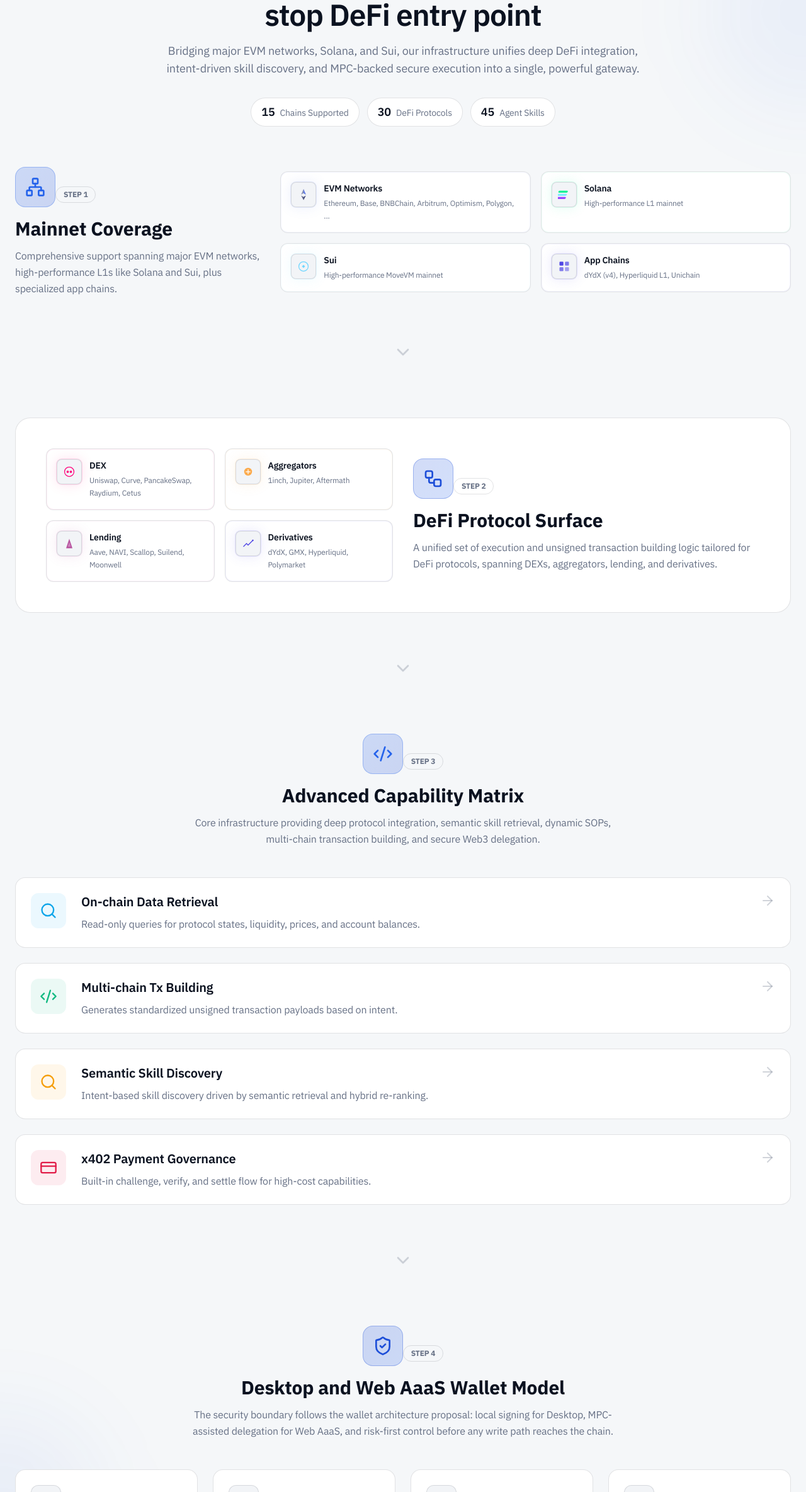
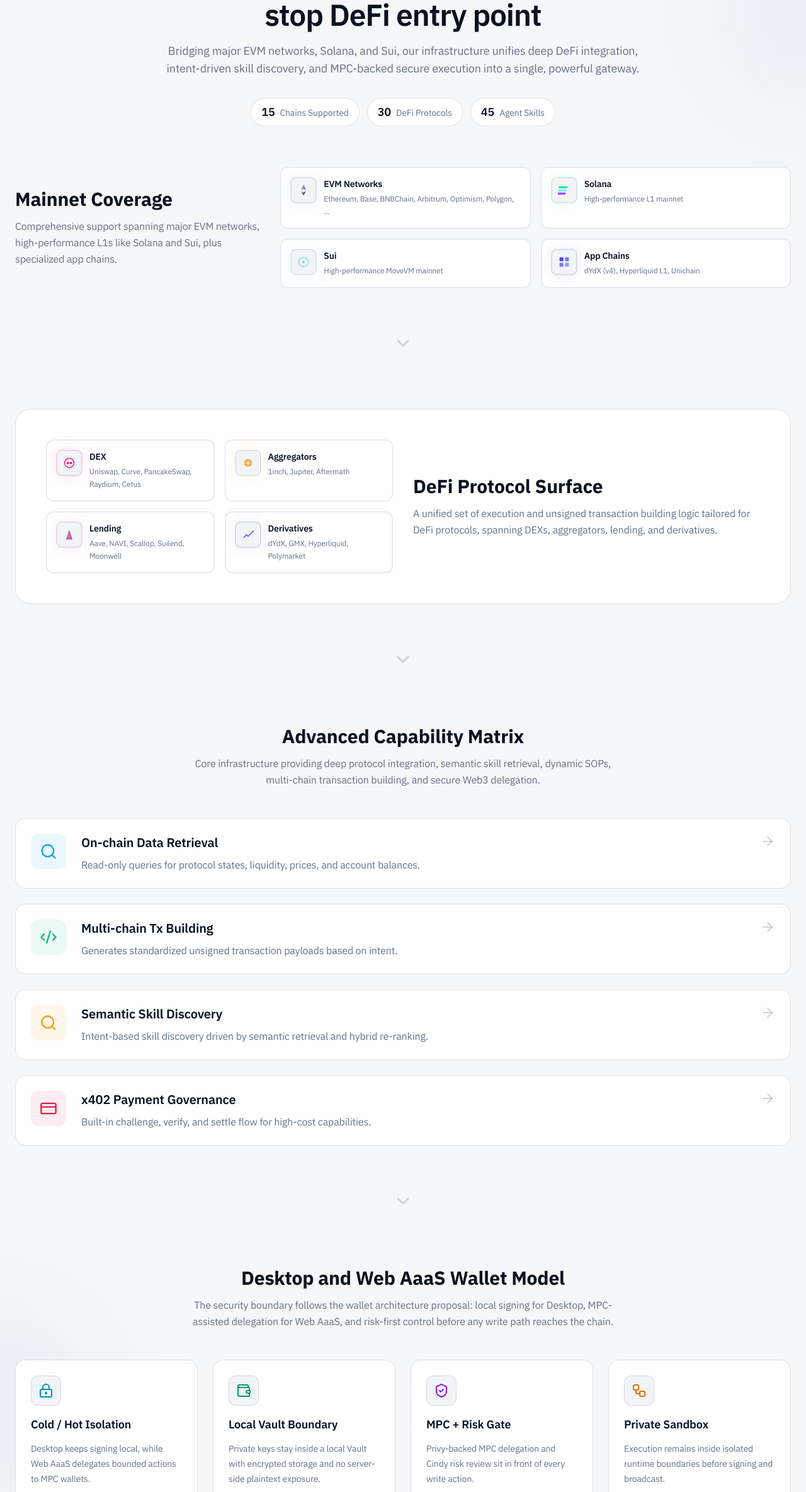
Before and after one commit to SumAlphaAI/website-en, a Next.js app: page / in a window 1280 px wide. Shown: the part 1020-3389 px from the top of the page at 63% size. Built offline with nearby package versions, Linux system fonts and the light colour scheme.

Commit message:
Update BlockchainDefiEcosystem.tsx

```diff
--- a/components/BlockchainDefiEcosystem.tsx
+++ b/components/BlockchainDefiEcosystem.tsx
@@ -1,7 +1,7 @@
 'use client';
 
 import type { ComponentType } from 'react';
-import { ShieldCheck, LockKeyhole, Workflow, Wallet, Search, CreditCard, Code2, Globe, Network, ArrowRight, ChevronDown } from 'lucide-react';
+import { ShieldCheck, LockKeyhole, Workflow, Wallet, Search, CreditCard, Code2, Globe, ArrowRight, ChevronDown } from 'lucide-react';
 import { motion } from 'framer-motion';
 
 type BrandItem = {
@@ -196,12 +196,6 @@
             >
               <div className="grid md:grid-cols-3 gap-8 items-center">
                 <div className="md:col-span-1">
-                  <div className="inline-flex items-center justify-center w-16 h-16 rounded-2xl bg-gradient-to-br from-[color:var(--accent)]/20 to-[color:var(--accent-2)]/20 border border-[color:var(--accent)]/30 mb-4">
-                    <Network className="w-8 h-8 text-[color:var(--accent)]" />
-                  </div>
-                  <div className="inline-block px-3 py-1 rounded-full text-xs font-bold mb-3 border border-[color:var(--line)] text-[color:var(--muted)]">
-                    STEP 1
-                  </div>
                   <h3 className="text-2xl md:text-3xl font-bold text-[color:var(--foreground)] mb-3">Mainnet Coverage</h3>
                   <p className="text-[color:var(--muted)] text-base leading-relaxed">
                     Comprehensive support spanning major EVM networks, high-performance L1s like Solana and Sui, plus specialized app chains.
@@ -282,12 +276,6 @@
                     </div>
                   </div>
                   <div className="order-1 md:order-2">
-                    <div className="inline-flex items-center justify-center w-16 h-16 rounded-2xl bg-gradient-to-br from-[color:var(--accent-2)]/20 to-[color:var(--accent)]/20 border border-[color:var(--accent-2)]/30 mb-4">
-                      <Workflow className="w-8 h-8 text-[color:var(--accent-2)]" />
-                    </div>
-                    <div className="inline-block px-3 py-1 rounded-full text-xs font-bold mb-3 border border-[color:var(--line)] text-[color:var(--muted)]">
-                      STEP 2
-                    </div>
                     <h3 className="text-2xl md:text-3xl font-bold text-[color:var(--foreground)] mb-3">DeFi Protocol Surface</h3>
                     <p className="text-[color:var(--muted)] text-base leading-relaxed">
                       A unified set of execution and unsigned transaction building logic tailored for DeFi protocols, spanning DEXs, aggregators, lending, and derivatives.
@@ -311,12 +299,6 @@
               className="relative"
             >
               <div className="text-center mb-12">
-                <div className="inline-flex items-center justify-center w-16 h-16 rounded-2xl bg-gradient-to-br from-[color:var(--accent)]/20 to-[color:var(--accent-2)]/20 border border-[color:var(--accent)]/30 mb-4 mx-auto">
-                  <Code2 className="w-8 h-8 text-[color:var(--accent)]" />
-                </div>
-                <div className="inline-block px-3 py-1 rounded-full text-xs font-bold mb-3 border border-[color:var(--line)] text-[color:var(--muted)]">
-                  STEP 3
-                </div>
                 <h3 className="text-2xl md:text-3xl font-bold text-[color:var(--foreground)] mb-3">Advanced Capability Matrix</h3>
                 <p className="max-w-2xl mx-auto text-[color:var(--muted)] text-base leading-relaxed">
                   Core infrastructure providing deep protocol integration, semantic skill retrieval, dynamic SOPs, multi-chain transaction building, and secure Web3 delegation.
@@ -365,12 +347,6 @@
               className="relative"
             >
               <div className="text-center mb-12">
-                <div className="inline-flex items-center justify-center w-16 h-16 rounded-2xl bg-gradient-to-br from-[color:var(--accent-2)]/20 to-[color:var(--accent)]/20 border border-[color:var(--accent-2)]/30 mb-4 mx-auto">
-                  <ShieldCheck className="w-8 h-8 text-[color:var(--accent-2)]" />
-                </div>
-                <div className="inline-block px-3 py-1 rounded-full text-xs font-bold mb-3 border border-[color:var(--line)] text-[color:var(--muted)]">
-                  STEP 4
-                </div>
                 <h3 className="text-2xl md:text-3xl font-bold text-[color:var(--foreground)] mb-3">Desktop and Web AaaS Wallet Model</h3>
                 <p className="max-w-2xl mx-auto text-[color:var(--muted)] text-base leading-relaxed">
                   The security boundary follows the wallet architecture proposal: local signing for Desktop, MPC-assisted delegation for Web AaaS, and risk-first control before any write path reaches the chain.
```
